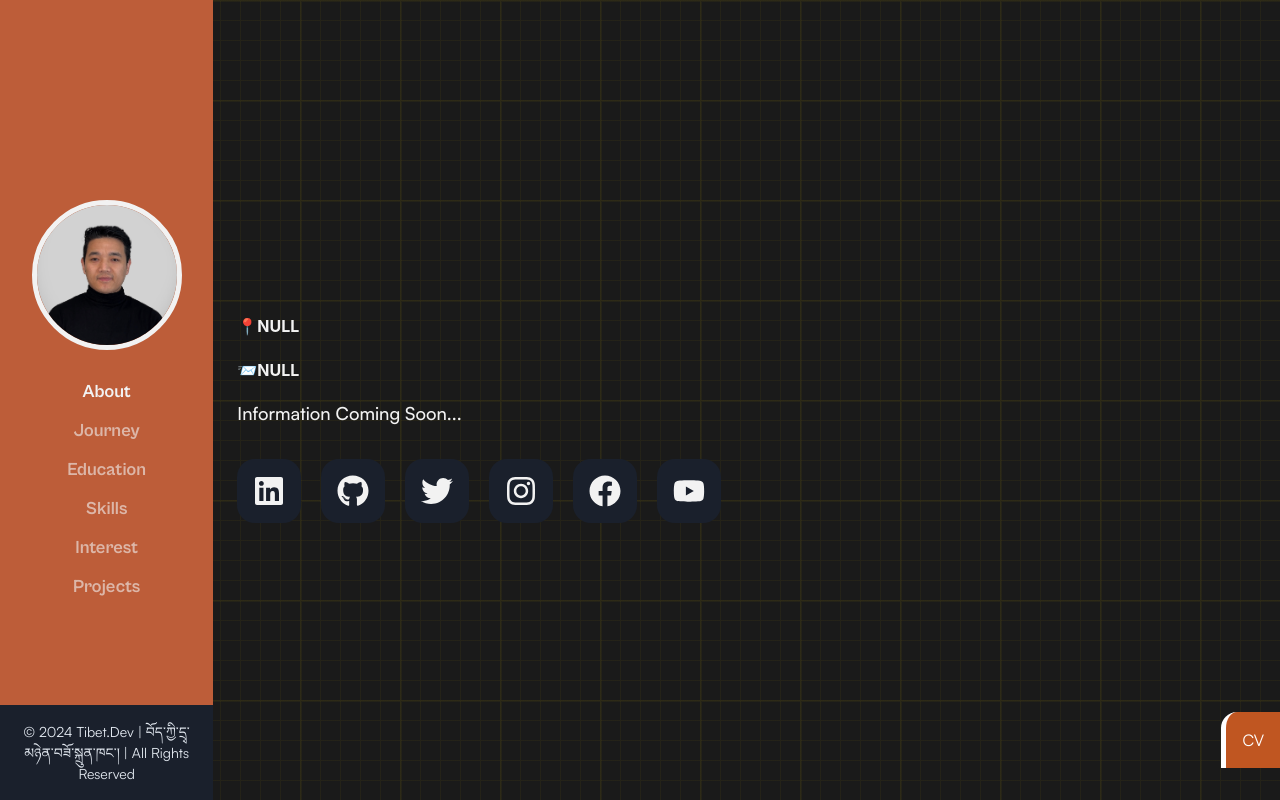
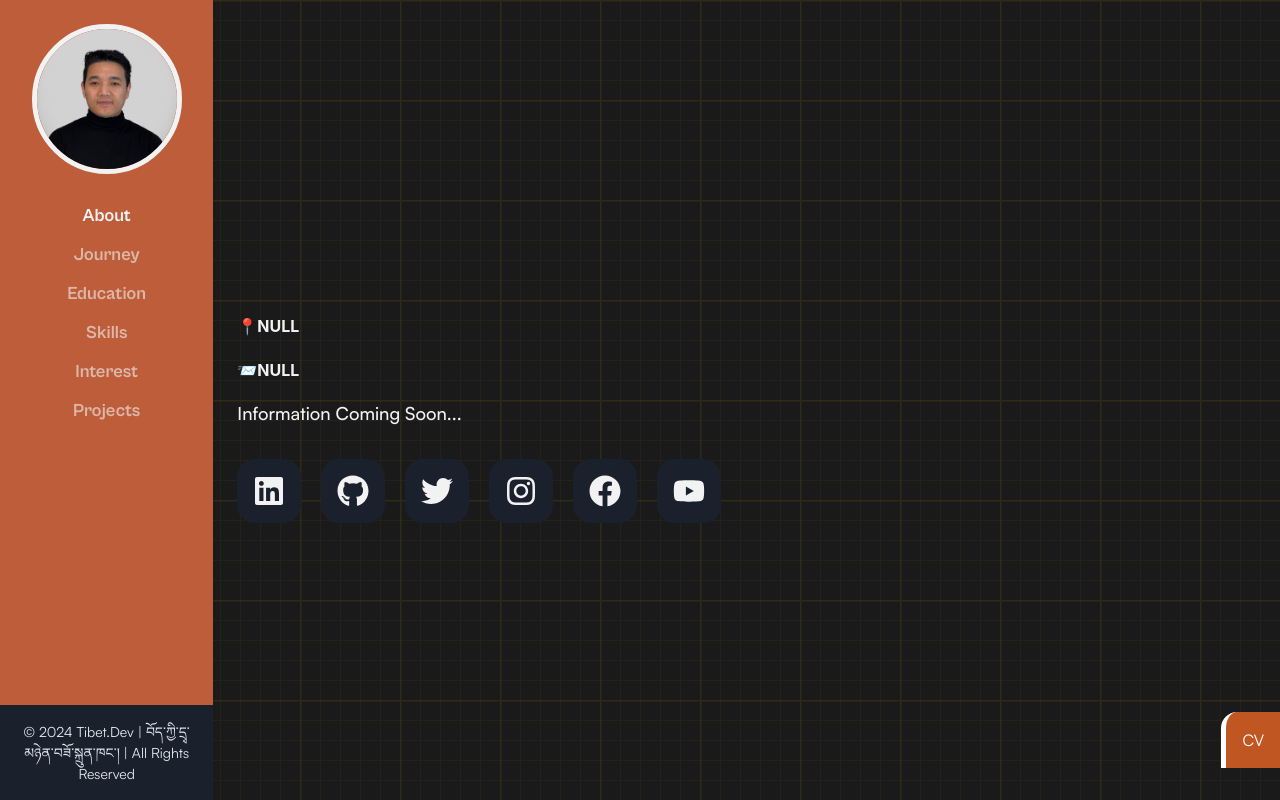
Before and after one commit to Tenzijn/portfolio-react, a React (Vite) app: page / in a window 1280 px wide. Built offline with nearby package versions, Linux system fonts and the light colour scheme; no server answers.

Commit message:
fixed email and alignment of the footer

```diff
--- a/src/components/SidebarNav.jsx
+++ b/src/components/SidebarNav.jsx
@@ -8,10 +8,12 @@
   return (
     <>
       <Flex
+        display={'flex'}
         flexDirection={'column'}
         justifyContent={'center'}
         h={'100%'}
         alignItems='center'
+        pt={6}
         gap={3}
       >
         <NavLink to='/'>
@@ -45,7 +47,8 @@
             </NavLink>
           )
         )}
-        <Box position={'absolute'} bottom={'0'} bgColor={'gray.800'} p={'1rem'}>
+        {/* This box should be end of the page all the time */}
+        <Box bgColor={'gray.800'} p={'1rem'} mt={'auto'}>
           <Text fontSize='sm' color='gray.200' textAlign='center'>
             © 2024 Tibet.Dev | བོད་ཀྱི་དྲྭ་མཉེན་བཟོ་སྐྲུན་ཁང་། | All Rights
             Reserved
```
